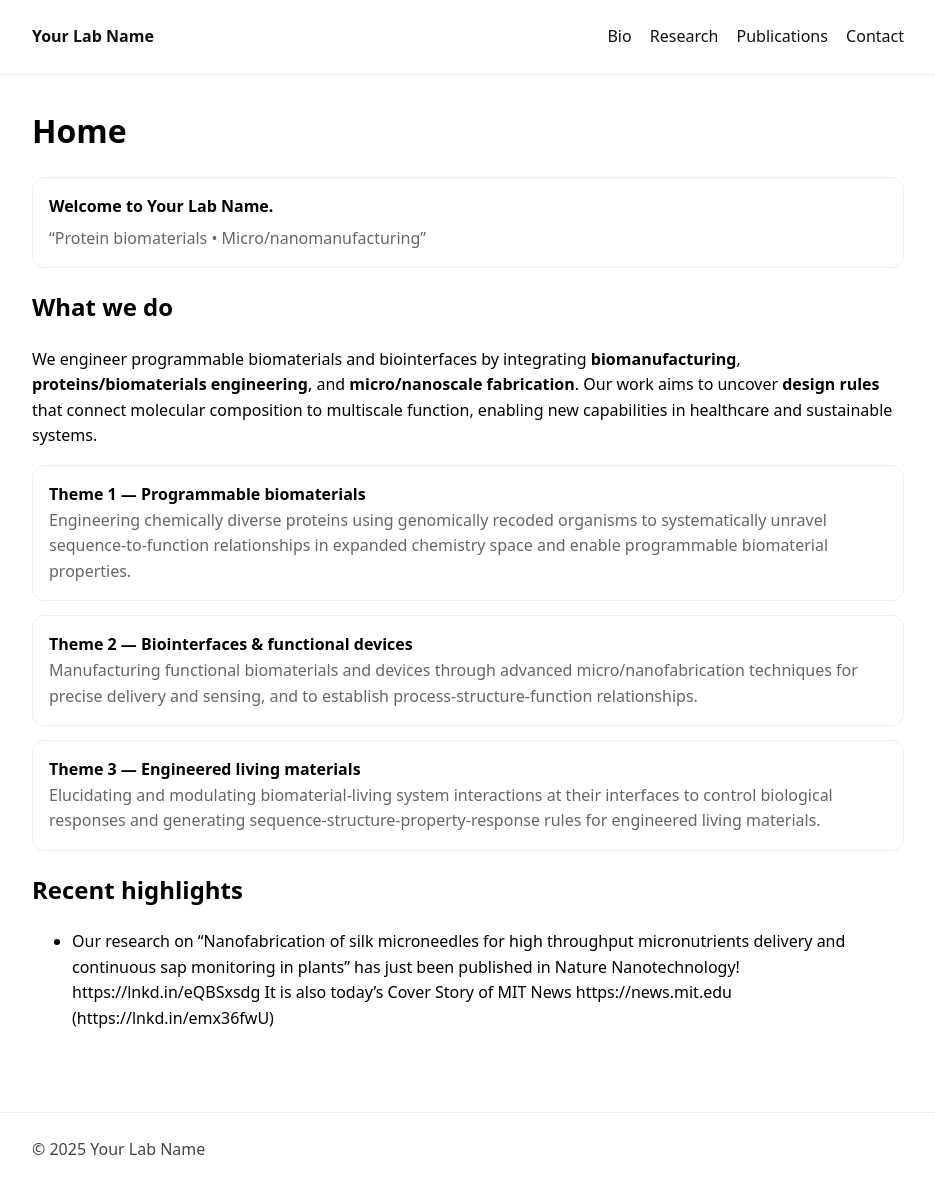
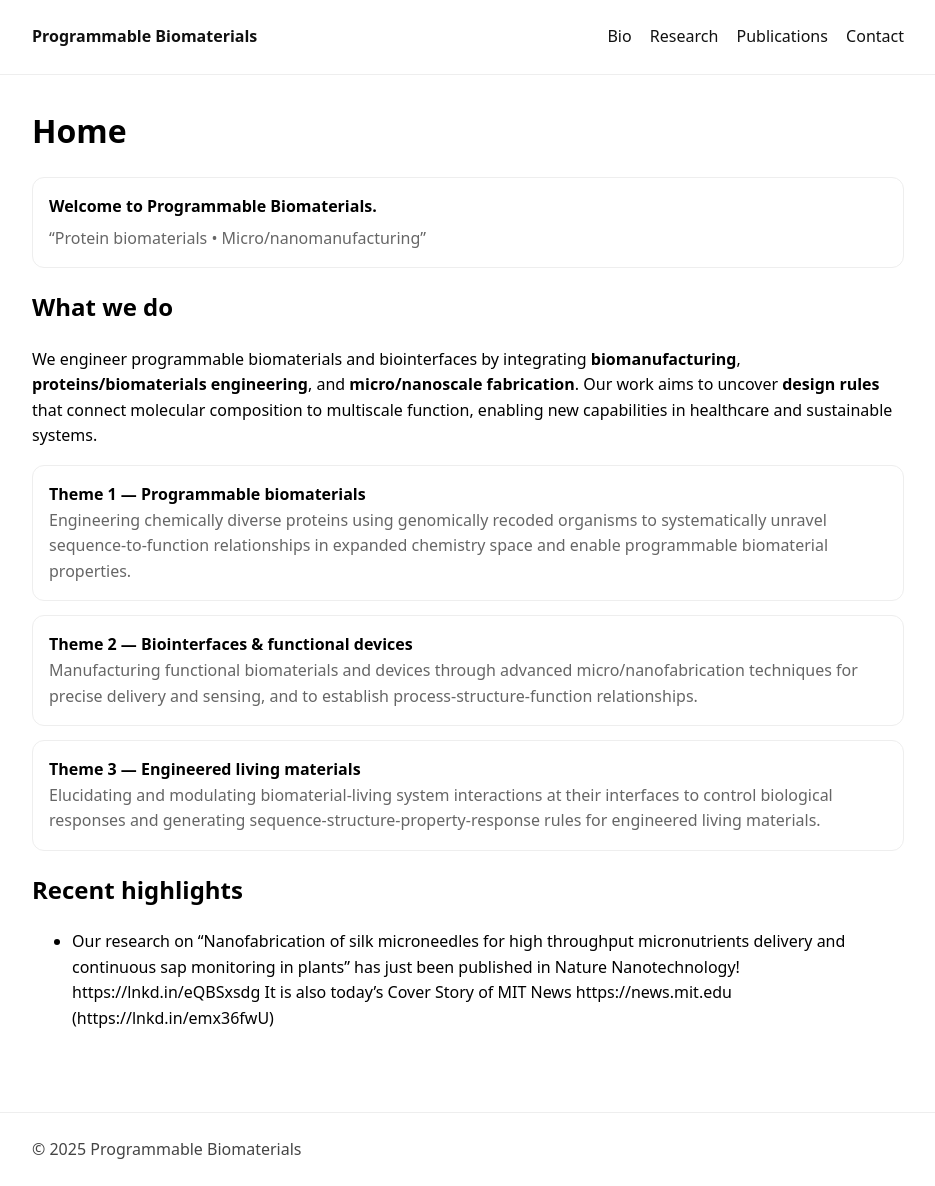
Before and after one commit to Yunteng-Cao/yunteng-cao.github.io, a Jekyll site: the page built from index.md, in a window 1280 px wide and 1186 px high. Shown: the whole window, without its empty margins (172-1107 px from the left). Built offline with Jekyll 4.4.1, drawn with Linux system fonts in a browser that asks for light colours.

Commit message:
Update _config.yml

```diff
--- a/_config.yml
+++ b/_config.yml
@@ -1,4 +1,4 @@
-title: Your Lab Name
+title: Programmable Biomaterials
 tagline: “Protein biomaterials • Micro/nanomanufacturing”
 email: yunteng.cao@yale.edu
 description: >-
```
